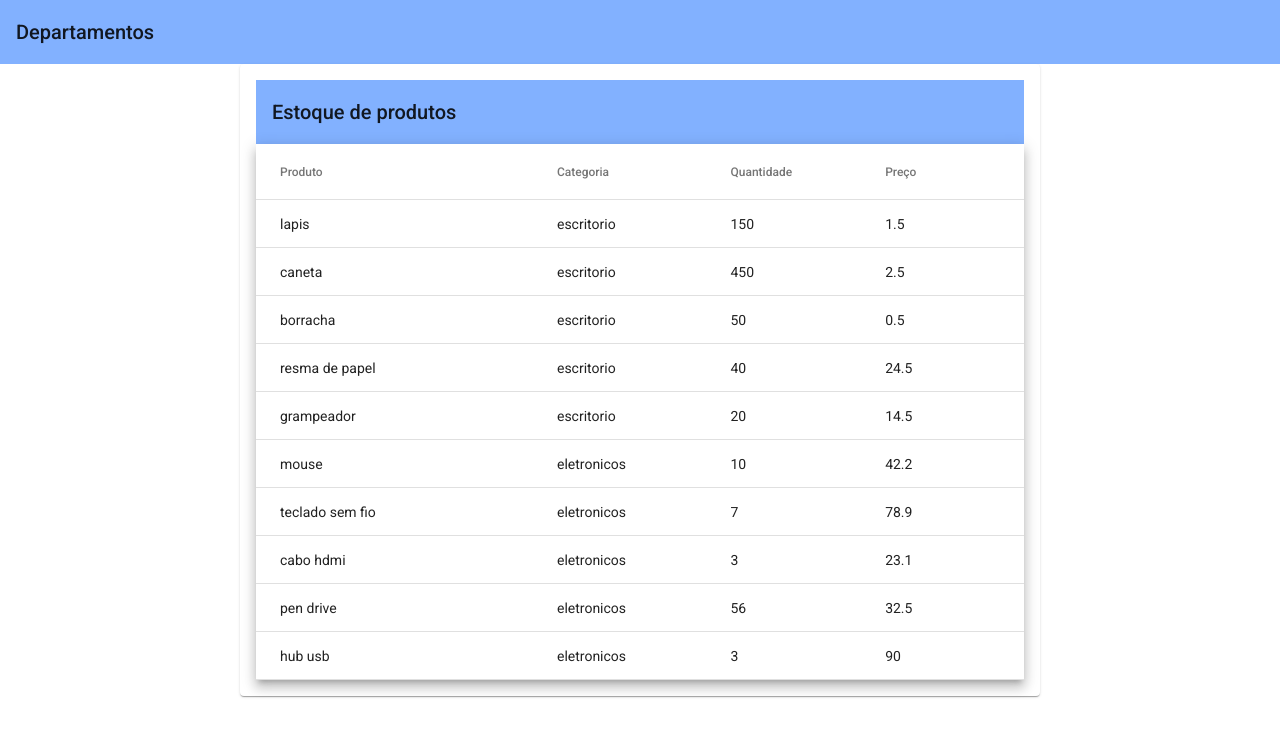
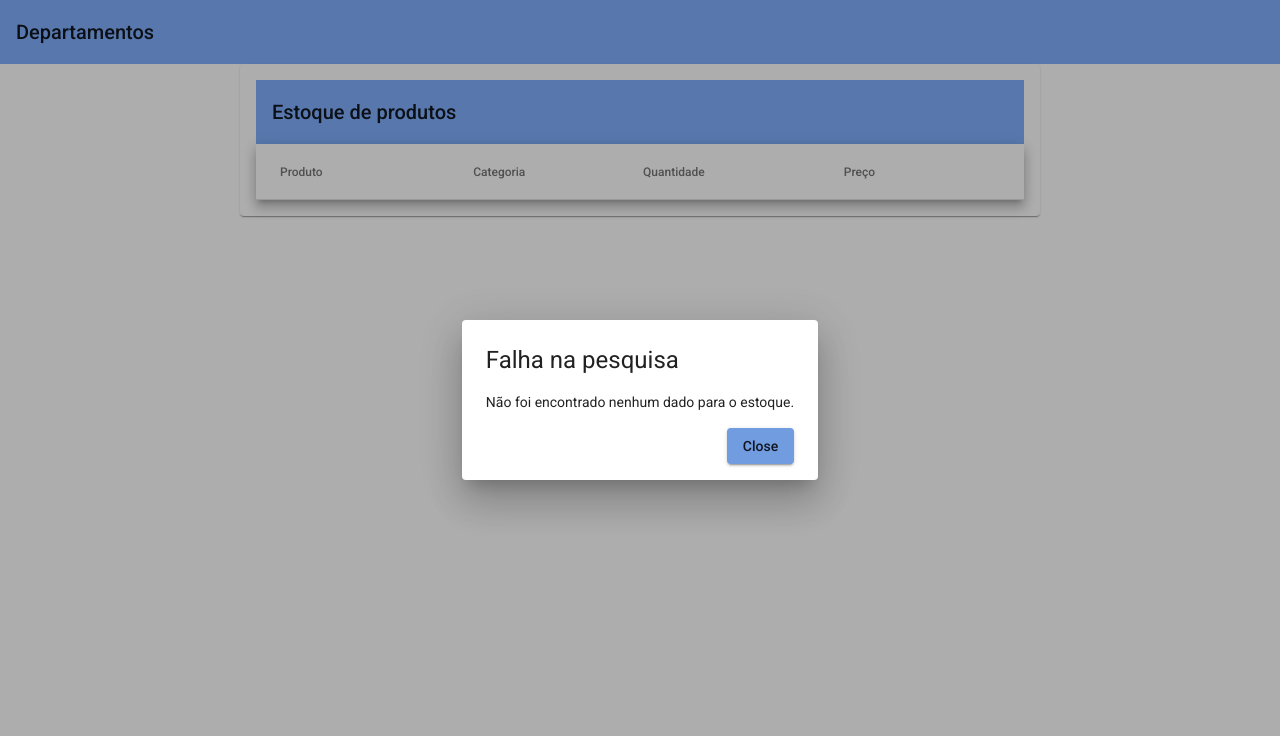
Before and after one commit to diego-bernardesb/projeto-angular, an Angular app: page /produtos in a window 1280 px wide. Shown: the top 736 px of the page. Built offline with nearby package versions, Linux system fonts and the light colour scheme; no server answers.

Commit message:
validação de erro

```diff
--- a/src/app/departamentos/departamentos.module.ts
+++ b/src/app/departamentos/departamentos.module.ts
@@ -1,6 +1,7 @@
 import { CommonModule } from '@angular/common';
 import { NgModule } from '@angular/core';
 import { MaterialFeatureModule } from '../shared/material-feature/material-feature.module';
+import { SharedModule } from '../shared/shared.module';
 
 import { DepartamentosRoutingModule } from './departamentos-routing.module';
 import { ProdutosComponent } from './produtos/produtos.component';
@@ -13,7 +14,8 @@ import { ProdutosComponent } from './produtos/produtos.component';
   imports: [
     CommonModule,
     DepartamentosRoutingModule,
-    MaterialFeatureModule
+    MaterialFeatureModule,
+    SharedModule
   ]
 })
 export class DepartamentosModule { }
--- a/src/app/departamentos/produtos/produtos.component.ts
+++ b/src/app/departamentos/produtos/produtos.component.ts
@@ -1,5 +1,7 @@
 import { Component, OnInit } from '@angular/core';
-import { Observable } from 'rxjs';
+import { MatDialog } from '@angular/material/dialog';
+import { catchError, Observable, of } from 'rxjs';
+import { ErrorDialogComponent } from 'src/app/shared/error-dialog/error-dialog.component';
 import { Produto } from '../model/produto';
 import { ProdutoService } from '../services/produto.service';
 
@@ -19,9 +21,20 @@ export class ProdutosComponent implements OnInit {
   ];
 
   constructor(
-    private produtoService: ProdutoService
+    private produtoService: ProdutoService,
+    public dialog: MatDialog
     ) {
-      this.produtos$ = this.produtoService.listProduct();
+      this.produtos$ = this.produtoService.listProduct()
+      .pipe(
+        catchError(error => {
+          this.showError();
+          return of([]);
+        })
+      );
+    }
+
+    showError() {
+      this.dialog.open(ErrorDialogComponent);
     }
 
   ngOnInit(): void {
--- a/src/app/departamentos/services/produto.service.ts
+++ b/src/app/departamentos/services/produto.service.ts
@@ -1,6 +1,6 @@
 import { HttpClient } from '@angular/common/http';
 import { Injectable } from '@angular/core';
-import { delay, Observable } from 'rxjs';
+import { delay, first, Observable, tap } from 'rxjs';
 import { Produto } from '../model/produto';
 
 @Injectable({
@@ -8,7 +8,7 @@ import { Produto } from '../model/produto';
 })
 export class ProdutoService {
 
-  private readonly API = '/assets/api.json';
+  private readonly API = '/assets/aapi.json';
 
   constructor(
     private httpCliente: HttpClient
@@ -17,7 +17,9 @@ export class ProdutoService {
   listProduct(): Observable<Produto[]>{
     return this.httpCliente.get<Produto[]>(this.API)
     .pipe(
-      delay(3000)
+      first(),
+      delay(3000),
+      tap(product => console.log(product))
     );
   }
 
--- /dev/null
+++ b/src/app/shared/error-dialog/error-dialog.component.html
@@ -0,0 +1,5 @@
+<h1 mat-dialog-title>Falha na pesquisa</h1>
+<div mat-dialog-content>Não foi encontrado nenhum dado para o estoque.</div>
+<div class="close-button" mat-dialog-actions>
+  <button mat-raised-button color="accent" mat-dialog-close>Close</button>
+</div>
--- /dev/null
+++ b/src/app/shared/error-dialog/error-dialog.component.scss
@@ -0,0 +1,5 @@
+.close-button{
+    display: flex;
+    // align-items: center;
+    justify-content: end;
+}
--- /dev/null
+++ b/src/app/shared/error-dialog/error-dialog.component.ts
@@ -0,0 +1,15 @@
+import { Component, OnInit } from '@angular/core';
+
+@Component({
+  selector: 'app-error-dialog',
+  templateUrl: './error-dialog.component.html',
+  styleUrls: ['./error-dialog.component.scss']
+})
+export class ErrorDialogComponent implements OnInit {
+
+  constructor() { }
+
+  ngOnInit(): void {
+  }
+
+}
--- a/src/styles.scss
+++ b/src/styles.scss
@@ -5,7 +5,7 @@
 /*customização da paleta de cores para o projeto*/
 $custom-colors-primary: mat-palette($mat-deep-purple);
 $custom-colors-accent: mat-palette($mat-blue, A100, A200, A700);
-$custom-colors-warn: mat-palette($mat-yellow, 500, 600, 700);
+$custom-colors-warn: mat-palette($mat-yellow, 800);
 
 /* tema customizado */
 $custom-colors-theme: mat-light-theme($custom-colors-primary, $custom-colors-accent, $custom-colors-warn);
```
Also changed, not shown: src/app/shared/material-feature/material-feature.module.ts (+6 -2 lines), src/app/shared/shared.module.ts (added, +18 -0 lines), 1 other file (tests, documents, lock files or other folders).
